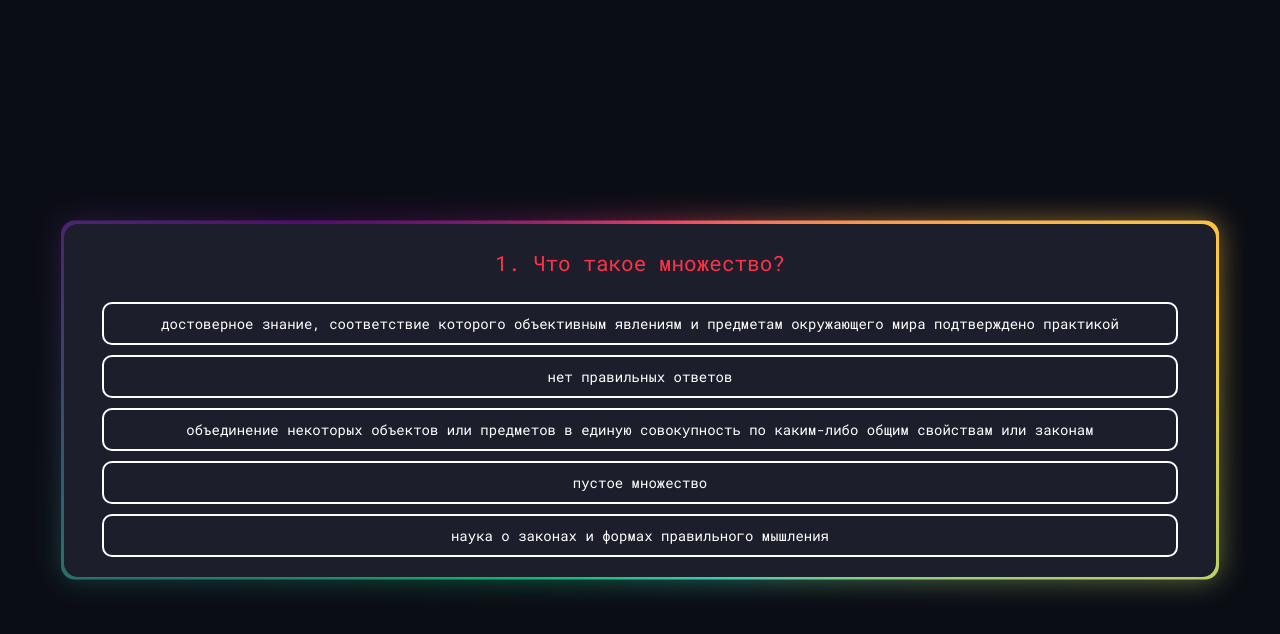
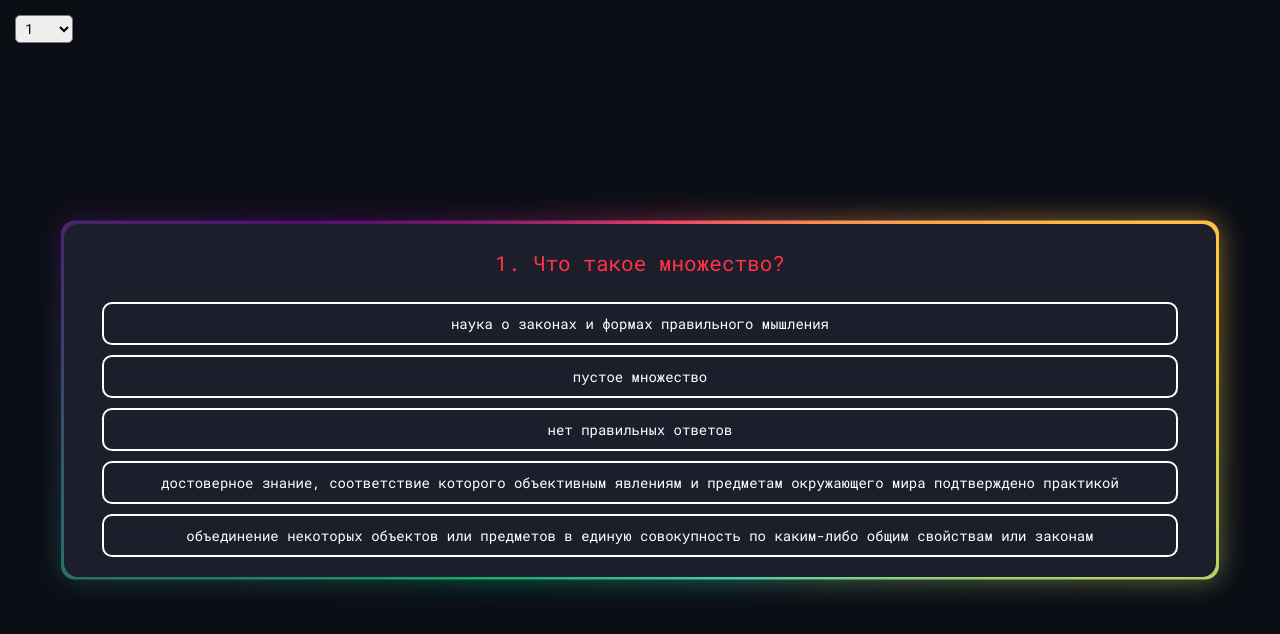
Before and after one commit to aQulionnn/platonus-exams, a React (Create React App) app: page / in a window 1280 px wide. Shown: the top 634 px of the page. Built offline with nearby package versions, Linux system fonts and the light colour scheme.

Commit message:
feat: Add select to choose question

```diff
--- a/src/App.js
+++ b/src/App.js
@@ -1,14 +1,26 @@
-import React from "react";
-import QuestionCard from "./components/QuestionCard/QuestionCard";
-import Streak from "./components/Streak/Streak";
+import React, { useState } from "react"
+import QuestionCard from "./components/QuestionCard/QuestionCard"
+import Streak from "./components/Streak/Streak"
 
 function App() {
+
+  const [selectedValue, setSelectedValue] = useState(1)
+
   return (
     <div className="App">
-      {/* <Streak streak={}/> */}
-      <QuestionCard />
+      <select
+        value={selectedValue}
+        onChange={(e) => setSelectedValue(Number(e.target.value))}
+      >
+        {Array.from({ length: 180 }, (_, i) => (
+          <option key={i} value={i + 1}>
+            {i + 1}
+          </option>
+        ))}
+      </select>
+      <QuestionCard selectedOption={selectedValue}/>
     </div>
-  );
+  )
 }
 
 export default App
--- a/src/components/QuestionCard/QuestionCard.jsx
+++ b/src/components/QuestionCard/QuestionCard.jsx
@@ -3,11 +3,8 @@ import style from "./QuestionCard.module.css"
 import { getQuestion } from "../../services/questionService"
 import toast, { Toaster } from "react-hot-toast"
 
-function QuestionCard() {
-  const [streak, setStreak] = useState(() => {
-    const savedStreak = sessionStorage.getItem('streak')
-    return savedStreak ? parseInt(savedStreak, 10) : 0
-  })
+function QuestionCard({selectedOption}) {
+  const [streak, setStreak] = useState(selectedOption - 1)
   const [question, setQuestion] = useState(getQuestion(streak))
   const [selected, setSelected] = useState(null)
   const [correct, setCorrect] = useState(null)
@@ -18,22 +15,26 @@ function QuestionCard() {
     setCorrect(isCorrect)
 
     if (streak === 179) {
-      setStreak(0)
+      setStreak(selectedOption - 1)
       toast("Finished", { icon: "🎉" })
     }
     else if (selected === question.answer) {
       setStreak(streak + 1);
     }
     else {
-      setStreak(streak + 1);
+      setStreak(selectedOption - 1);
     }
   }
+
+  useEffect(() => {
+    setStreak(selectedOption - 1);
+    setQuestion(getQuestion(selectedOption - 1));
+  }, [selectedOption]);
 
   useEffect(() => {
     if (correct) {
       setTimeout(() => {
         setQuestion(getQuestion(streak))
-        sessionStorage.setItem('streak', streak)
         setSelected(null)
         setCorrect(null)
       }, 150)
@@ -41,7 +42,6 @@ function QuestionCard() {
     else {
       setTimeout(() => {
         setQuestion(getQuestion(streak))
-        sessionStorage.setItem('streak', streak)
         setSelected(null)
         setCorrect(null)
       }, 2000)
--- a/src/index.css
+++ b/src/index.css
@@ -16,3 +16,12 @@ body {
   min-height: 100dvh;
   background-color: #0b0d15;
 }
+
+select {
+  position: absolute;
+  top: 15px;
+  left: 15px;
+
+  padding: 2.5px 5px;
+  border-radius: 5px;
+}
```
